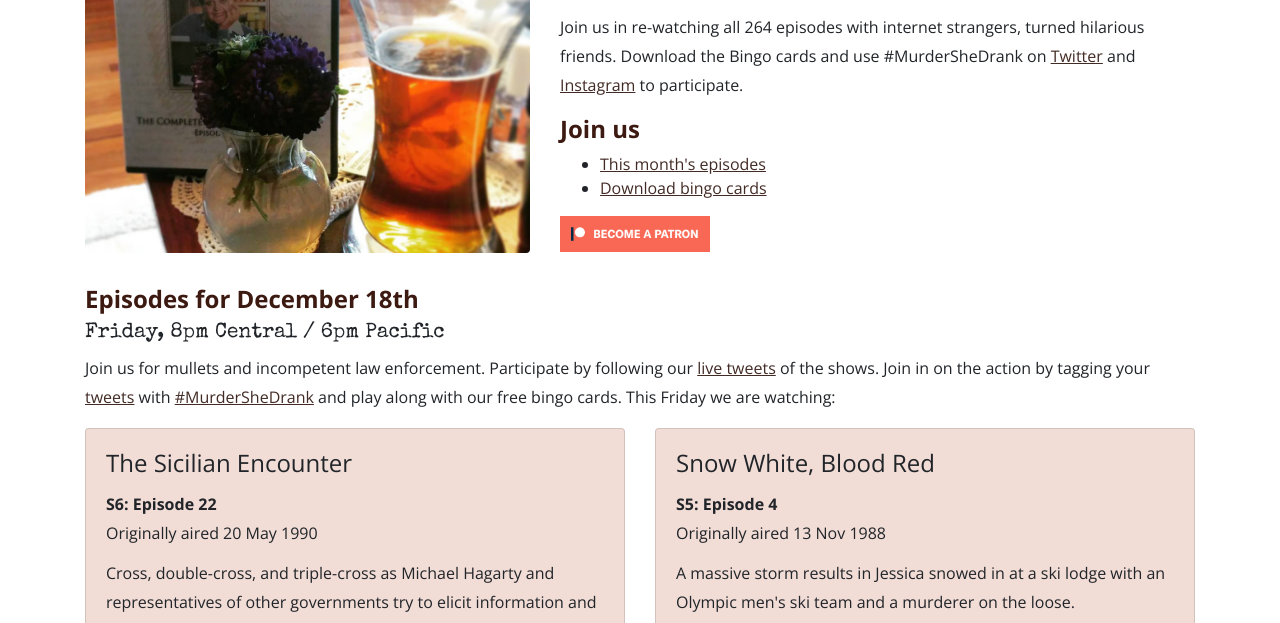
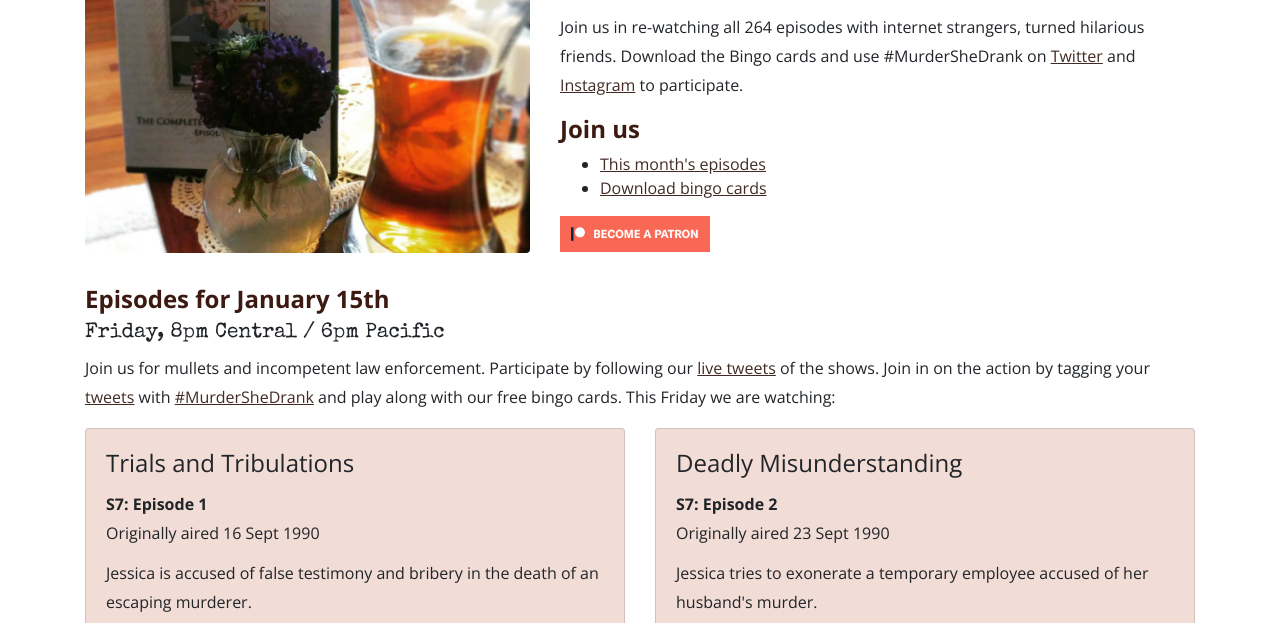
Before and after one commit to kzadrozny/murdershedrank, a website: page index.html in a window 1280 px wide. Shown: the part 177-800 px from the top of the page. Drawn offline with nearby package versions, Linux system fonts and the light colour scheme.

Commit message:
January schedule

```diff
--- a/index.html
+++ b/index.html
@@ -83,7 +83,7 @@
     <!-- Episodes -->
     <div id="episodes" class="jump"></div>
     <section class="episodes">
-      <h2>Episodes for December 18th</h2>
+      <h2>Episodes for January 15th</h2>
       <h3>Friday, 8pm Central / 6pm Pacific</h3>
       <p>Join us for mullets and incompetent law enforcement. Participate by following our <a href="https://twitter.com/MurderSheDrank">live tweets</a> of the shows. Join in on the action by tagging your <a href="https://twitter.com/hashtag/MurderSheDrank?src=hash">tweets</a> with <a href="https://instagram.com/explore/tags/murdershedrank/">#MurderSheDrank</a> and play along with our free bingo cards. This Friday we are watching:</p>
       <div class="row">
@@ -91,11 +91,11 @@
         <div class="col-md-6 mb-5">
           <div class="card h-100">
             <div class="card-body">
-              <h4 class="card-title">The Sicilian Encounter</h4>
+              <h4 class="card-title">Trials and Tribulations</h4>
               <p class="card-text">
-                <span class="episode">S6: Episode 22</span>
-                <span class="ep-date">Originally aired 20 May 1990</span>
-                Cross, double-cross, and triple-cross as Michael Hagarty and representatives of other governments try to elicit information and money from a Mafia family.
+                <span class="episode">S7: Episode 1</span>
+                <span class="ep-date">Originally aired 16 Sept 1990</span>
+                Jessica is accused of false testimony and bribery in the death of an escaping murderer.
               </p>
             </div>
           </div>
@@ -104,11 +104,11 @@
         <div class="col-md-6 mb-5">
           <div class="card h-100">
             <div class="card-body">
-              <h4 class="card-title">Snow White, Blood Red</h4>
+              <h4 class="card-title">Deadly Misunderstanding</h4>
               <p class="card-text">
-                <span class="episode">S5: Episode 4</span>
-                <span class="ep-date">Originally aired 13 Nov 1988</span>
-                A massive storm results in Jessica snowed in at a ski lodge with an Olympic men's ski team and a murderer on the loose.
+                <span class="episode">S7: Episode 2</span>
+                <span class="ep-date">Originally aired 23 Sept 1990</span>
+                Jessica tries to exonerate a temporary employee accused of her husband's murder.
               </p>
             </div>
           </div>
```
